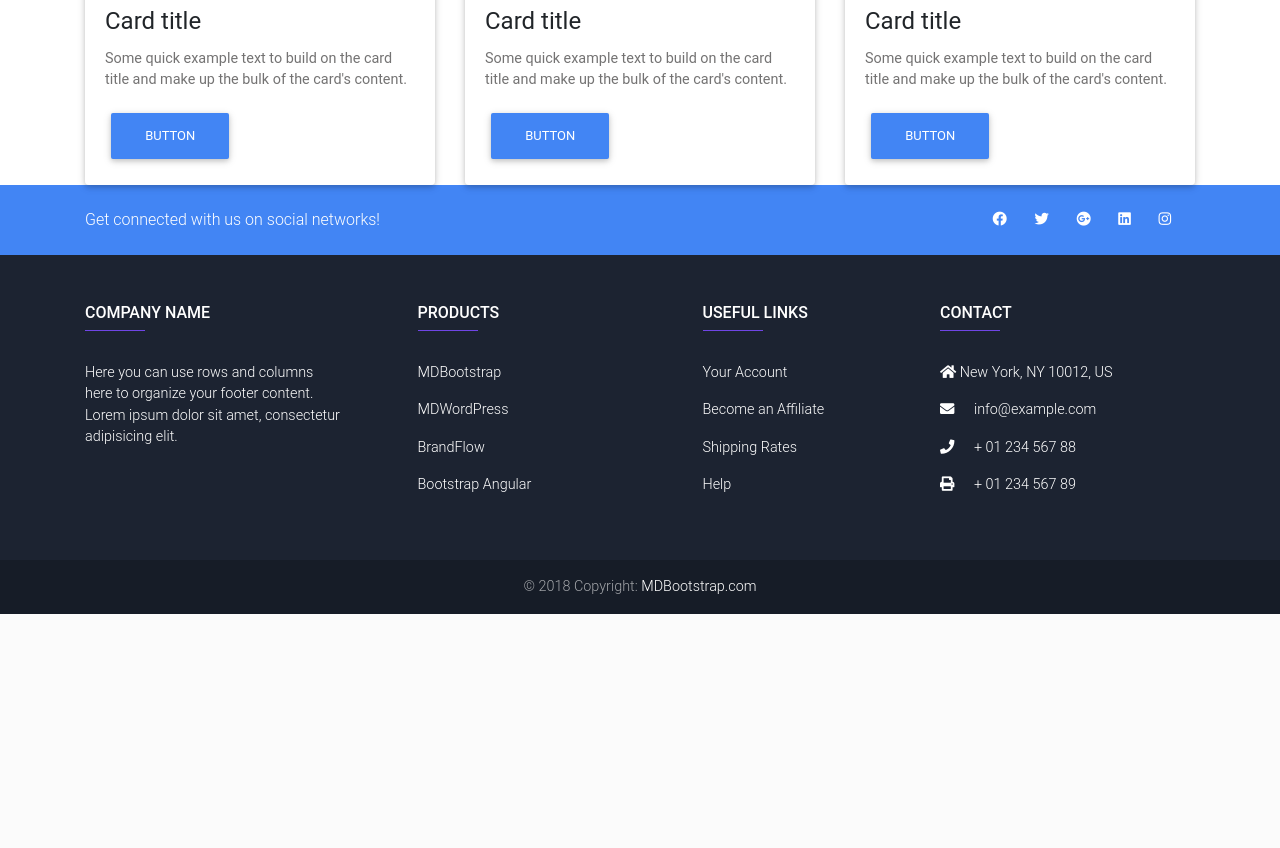
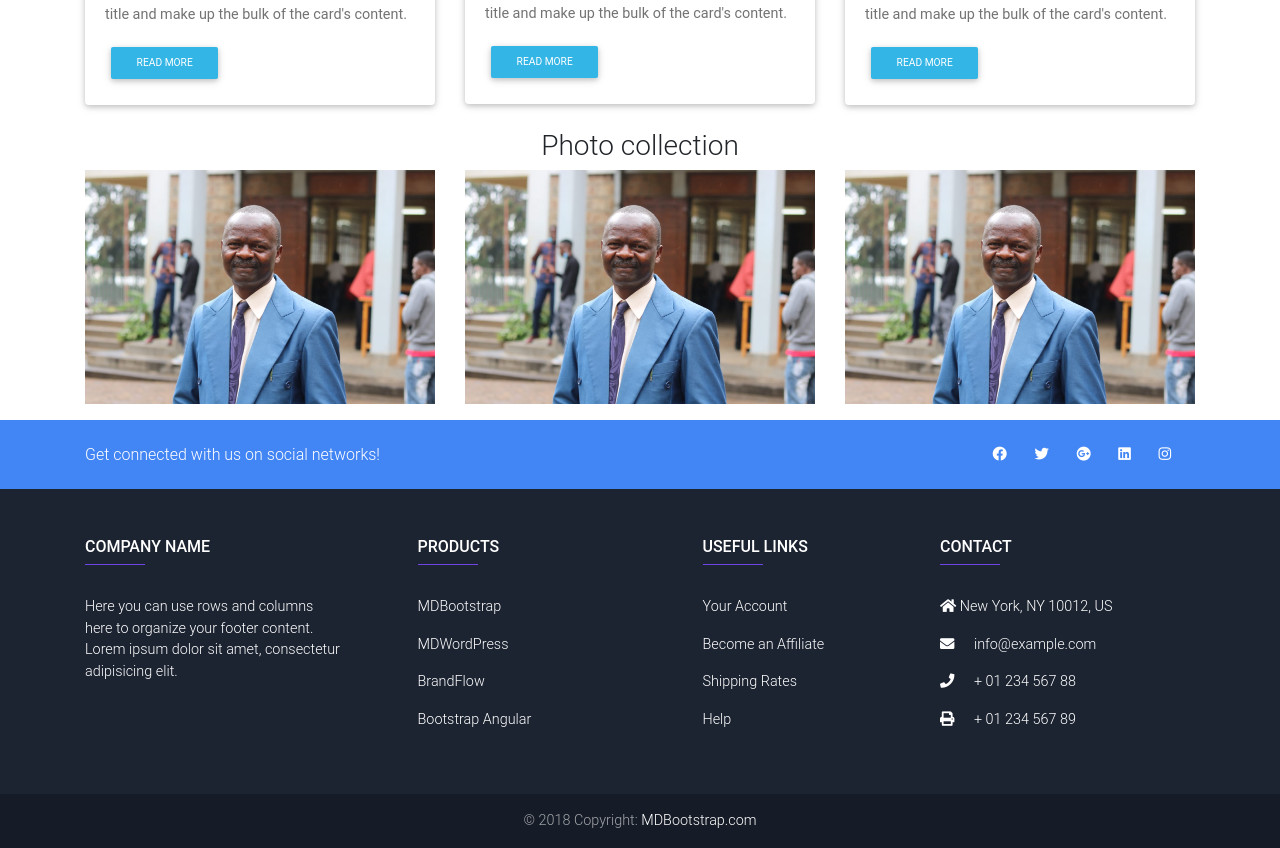
Before and after one commit to Alexotieno1717/heritage-school, a Django app: page / in a window 1280 px wide. Shown: the part 1957-2805 px from the top of the page. Before the commit the page ends 2571 px from the top, so only its background shows below. Run offline with Django 3.2, Linux system fonts and the light colour scheme; some libraries are stand-ins or nearby versions.

Commit message:
Added photo collection

```diff
--- a/heritage/static/css/style.css
+++ b/heritage/static/css/style.css
@@ -26,3 +26,26 @@ header,
       background-color: #24355C;
     }
   }
+
+
+#img1{
+    position: relative;
+}
+
+.overlay{
+    width: 92%;
+    height: 0;
+    background: rgba(0, 0, 0, 0.827);
+    position: absolute;
+    /* top: 0; */
+    bottom: 0;
+    left: 4%;
+    color: white;
+    transition: 1s ease;
+    opacity: 0;
+}
+
+#img1:hover .overlay{
+    height: 30%;
+    opacity: 1;
+}
--- a/heritage/templates/heritage/index.html
+++ b/heritage/templates/heritage/index.html
@@ -112,11 +112,11 @@
                 <h4>Welcome To Heritage School</h4>
                 <hr>
                 <p>Dedicated to Excellence</p>
-                <p>Lorem ipsum dolor sit amet consectetur adipisicing elit. Ipsa odio necessitatibus earum hic quis reiciendis modi dolores deserunt sunt expedita, vero aliquam voluptate cumque quod ea, quam ipsam laboriosam iure inventore quibusdam! Eaque aliquid magnam eligendi ex? Nobis nihil incidunt fuga quas nulla accusantium praesentium. Commodi ea, amet eligendi quibusdam ab porro? Doloribus quis pariatur commodi sequi. Sunt vitae ad ab? Quaerat temporibus impedit exercitationem aspernatur blanditiis nulla eveniet vitae quos fugit qui veniam expedita ea mollitia nobis assumenda eaque error voluptatum ullam repudiandae animi fugiat, est ipsum. Sit a molestiae quisquam. Libero sit at tenetur, expedita vel fugiat error?</p>
+                <p>Lorem ipsum dolor sit amet consectetur adipisicing elit. Ipsa odio necessitatibus earum hic quis reiciendis modi dolores deserunt sunt expedita, vero aliquam voluptate cumque quod ea, quam ipsam laboriosam iure inventore quibusdam! Eaque aliquid magnam eligendi ex? Nobis nihil incidunt fuga quas nulla accusantium praesentium. Commodi ea, amet eligendi quibusdam ab porro? Doloribus quis pariatur commodi sequi. Sunt vitae ad ab? Quaerat temporibus impedit exercitationem aspernatur blanditiis nulla eveniet vitae quos fugit qui veniam expedita ea mollitia nobis assumenda eaque error voluptatum ulla</p>
                 <a href="#" class="btn btn-sm btn-info">Read More</a>
             </div>
             <div class="col-md-6">
-                <img src="https://images.unsplash.com/photo-1604134967494-8a9ed3adea0d?ixid=MXwxMjA3fDB8MHxzZWFyY2h8MTZ8fHByaW1hcnklMjBzY2hvb2wlMjBwaG90b3xlbnwwfHwwfA%3D%3D&ixlib=rb-1.2.1&auto=format&fit=crop&w=500&q=60" alt="">
+                <img src="https://images.unsplash.com/photo-1604134967494-8a9ed3adea0d?ixid=MXwxMjA3fDB8MHxzZWFyY2h8MTZ8fHByaW1hcnklMjBzY2hvb2wlMjBwaG90b3xlbnwwfHwwfA%3D%3D&ixlib=rb-1.2.1&auto=format&fit=crop&w=500&q=60" width="100%" alt="">
 
             </div>
 
@@ -124,7 +124,7 @@
     </div>
 
     <!-- word from the principle -->
-    <div class="container pt-4">
+    <div class="container pt-5">
         <!-- News jumbotron -->
         <div class="jumbotron text-center hoverable p-4">
 
@@ -170,17 +170,17 @@
                 <!-- Card -->
                 <div class="card">
                     <!-- Card image -->
-                    <img class="card-img-top" src="https://images.unsplash.com/photo-1581120083654-150513117cbf?ixid=MXwxMjA3fDB8MHxzZWFyY2h8MTh8fHByaW1hcnklMjBzY2hvb2wlMjBwaG90b3xlbnwwfHwwfA%3D%3D&ixlib=rb-1.2.1&auto=format&fit=crop&w=500&q=60" alt="Card image cap">
+                    <img class="card-img-top" src="../../static/img/International_School_Vision.png" height="210px" alt="Card image cap">
 
                     <!-- Card content -->
                     <div class="card-body">
                     <!-- Title -->
-                    <h4 class="card-title"><a>Card title</a></h4>
+                    <h4 class="card-title"><a>Our Vision</a></h4>
                     <!-- Text -->
                     <p class="card-text">Some quick example text to build on the card title and make up the bulk of the card's
                         content.</p>
                     <!-- Button -->
-                    <a href="#" class="btn btn-primary">Button</a>
+                    <a href="#" class="btn btn-sm btn-info">Read More</a>
                     </div>
                 </div>
                 <!-- Card -->
@@ -191,17 +191,17 @@
                 <!-- Card -->
                 <div class="card">
                     <!-- Card image -->
-                    <img class="card-img-top" src="https://images.unsplash.com/photo-1581120083654-150513117cbf?ixid=MXwxMjA3fDB8MHxzZWFyY2h8MTh8fHByaW1hcnklMjBzY2hvb2wlMjBwaG90b3xlbnwwfHwwfA%3D%3D&ixlib=rb-1.2.1&auto=format&fit=crop&w=500&q=60" alt="Card image cap">
+                    <img class="card-img-top" src="../../static/img/success1.jpg" height="180px" alt="Card image cap">
 
                     <!-- Card content -->
                     <div class="card-body">
                     <!-- Title -->
-                    <h4 class="card-title"><a>Card title</a></h4>
+                    <h4 class="card-title"><a>Preparing our student for successfull future</a></h4>
                     <!-- Text -->
                     <p class="card-text">Some quick example text to build on the card title and make up the bulk of the card's
                         content.</p>
                     <!-- Button -->
-                    <a href="#" class="btn btn-primary">Button</a>
+                    <a href="#" class="btn btn-sm btn-info">Read More</a>
                     </div>
                 </div>
                 <!-- Card -->
@@ -212,17 +212,17 @@
                 <!-- Card -->
                 <div class="card">
                     <!-- Card image -->
-                    <img class="card-img-top" src="https://images.unsplash.com/photo-1581120083654-150513117cbf?ixid=MXwxMjA3fDB8MHxzZWFyY2h8MTh8fHByaW1hcnklMjBzY2hvb2wlMjBwaG90b3xlbnwwfHwwfA%3D%3D&ixlib=rb-1.2.1&auto=format&fit=crop&w=500&q=60" alt="Card image cap">
+                    <img class="card-img-top" src="../../static/img/Learning-Objectives-target.jpg" height="210px" alt="Card image cap">
 
                     <!-- Card content -->
                     <div class="card-body">
                     <!-- Title -->
-                    <h4 class="card-title"><a>Card title</a></h4>
+                    <h4 class="card-title"><a>Our Objective</a></h4>
                     <!-- Text -->
                     <p class="card-text">Some quick example text to build on the card title and make up the bulk of the card's
                         content.</p>
                     <!-- Button -->
-                    <a href="#" class="btn btn-primary">Button</a>
+                    <a href="#" class="btn btn-sm btn-info">Read More</a>
                     </div>
                 </div>
                 <!-- Card -->
@@ -230,4 +230,35 @@
         </div>
     </div>
 
+    <!-- photo collection -->
+    <div class="container pt-4 pb-3">
+        <h3 class="text-center">Photo collection</h3>
+        <div class="row">
+            <div class="col-md-4" id="img1">
+                <div class="img1">
+                    <img class="neymar3" width="100%" src="../../static/img/teacher.jpeg" alt="">
+                    <div class="overlay">
+                        <h3 class="text-center pt-3">Photo collection</h3>
+                    </div>
+                </div>
+            </div>
+            <div class="col-md-4" id="img1">
+                <div class="img1">
+                    <img class="neymar3" width="100%" src="../../static/img/teacher.jpeg" alt="">
+                    <div class="overlay">
+                        <h3 class="text-center pt-3">Photo collection</h3>
+                    </div>
+                </div>
+            </div>
+            <div class="col-md-4" id="img1">
+                <div class="img1">
+                    <img class="neymar3" width="100%" src="../../static/img/teacher.jpeg" alt="">
+                    <div class="overlay">
+                        <h3 class="text-center pt-3">Photo collection</h3>
+                    </div>
+                </div>
+            </div>
+        </div>
+    </div>
+
 {% endblock %}
```
Also changed, not shown: heritage/static/img/International_School_Vision.png (added), heritage/static/img/Learning-Objectives-target.jpg (added), heritage/static/img/success1.jpg (added), heritage/static/img/vision.jpeg (added).
